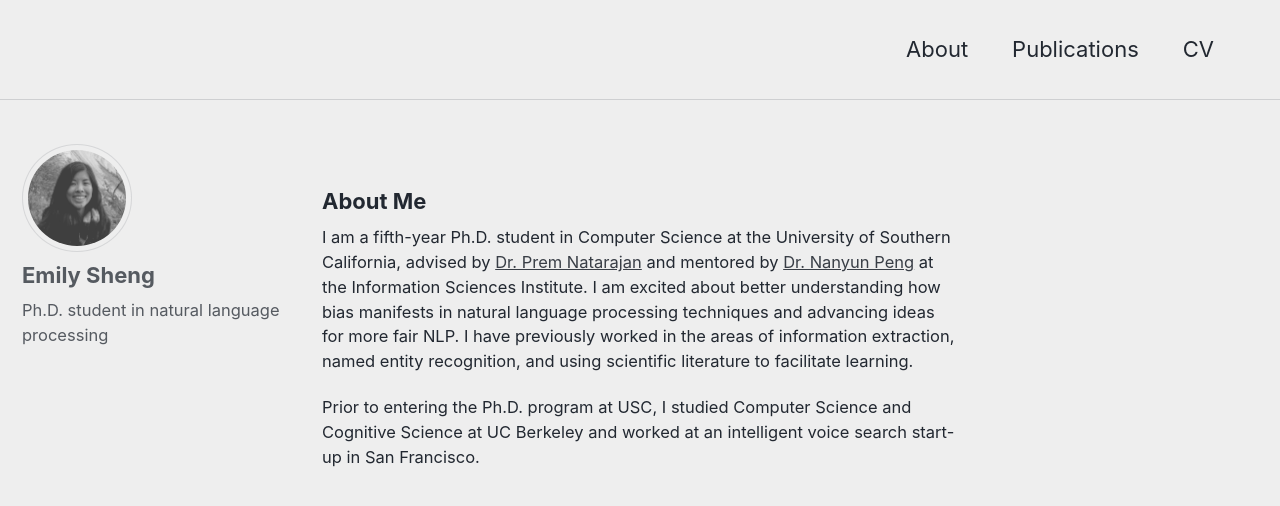
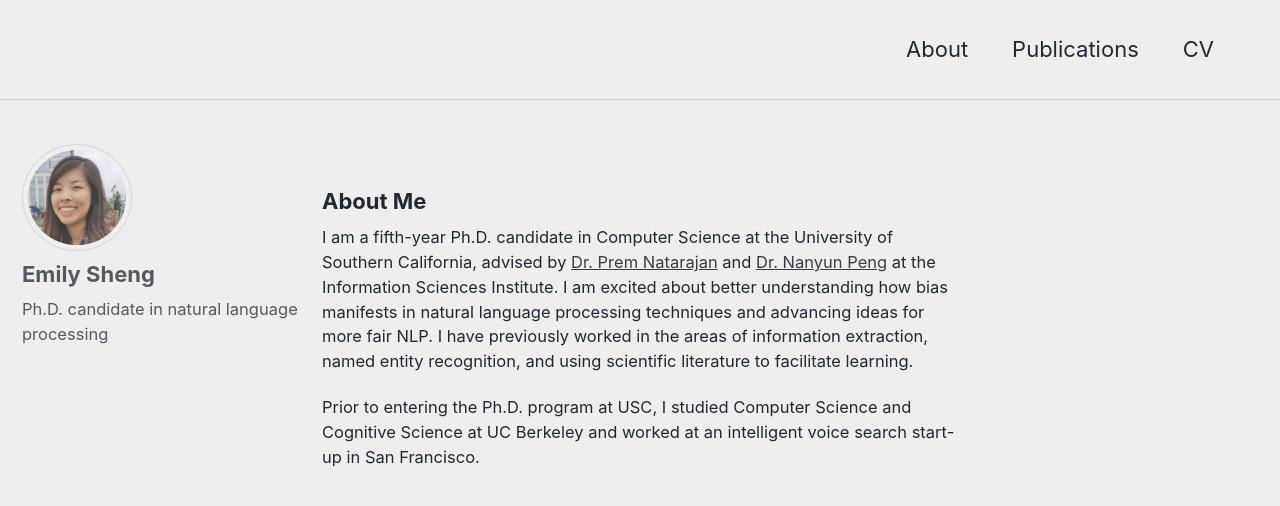
Before and after one commit to ewsheng/ewsheng.github.io, a Jekyll site: the page built from index.html, in a window 1280 px wide and 900 px high. Shown: the top 506 px of the window. Built offline with Jekyll 4.4.1, drawn with Linux system fonts in a browser that asks for light colours; the list of posts is cut into pages by our own code.

Commit message:
Updating cv and profile

```diff
--- a/_config.yml
+++ b/_config.yml
@@ -84,8 +84,8 @@ analytics:
 # Site Author
 author:
   name             : "Emily Sheng"
-  avatar           : "/assets/images/profile_big_square.jpg"
-  bio              : "Ph.D. student in natural language processing"
+  avatar           : "/assets/images/profile2_square.jpg"
+  bio              : "Ph.D. candidate in natural language processing"
   location         : "Los Angeles"
   email            :
   uri              :
--- a/_layouts/home.html
+++ b/_layouts/home.html
@@ -4,7 +4,7 @@ layout: single
 
 <h3>About Me</h3>
 <p>
-  I am a fifth-year Ph.D. student in Computer Science at the University of Southern California, advised by <a href="https://www.isi.edu/about/bio/prem_natarajan" target="_blank">Dr. Prem Natarajan</a> and mentored by <a href="https://www.cs.jhu.edu/~npeng/" target="_blank">Dr. Nanyun Peng</a> at the Information Sciences Institute. I am excited about better understanding how bias manifests in natural language processing techniques and advancing ideas for more fair NLP. I have previously worked in the areas of information extraction, named entity recognition, and using scientific literature to facilitate learning.
+  I am a fifth-year Ph.D. candidate in Computer Science at the University of Southern California, advised by <a href="https://www.isi.edu/about/bio/prem_natarajan" target="_blank">Dr. Prem Natarajan</a> and <a href="http://vnpeng.net/" target="_blank">Dr. Nanyun Peng</a> at the Information Sciences Institute. I am excited about better understanding how bias manifests in natural language processing techniques and advancing ideas for more fair NLP. I have previously worked in the areas of information extraction, named entity recognition, and using scientific literature to facilitate learning.
 </p>
 <p>
   Prior to entering the Ph.D. program at USC, I studied Computer Science and Cognitive Science at UC Berkeley and worked at an intelligent voice search start-up in San Francisco.
```
Also changed, not shown: assets/images/profile2_square.jpg (added), 1 other file.
